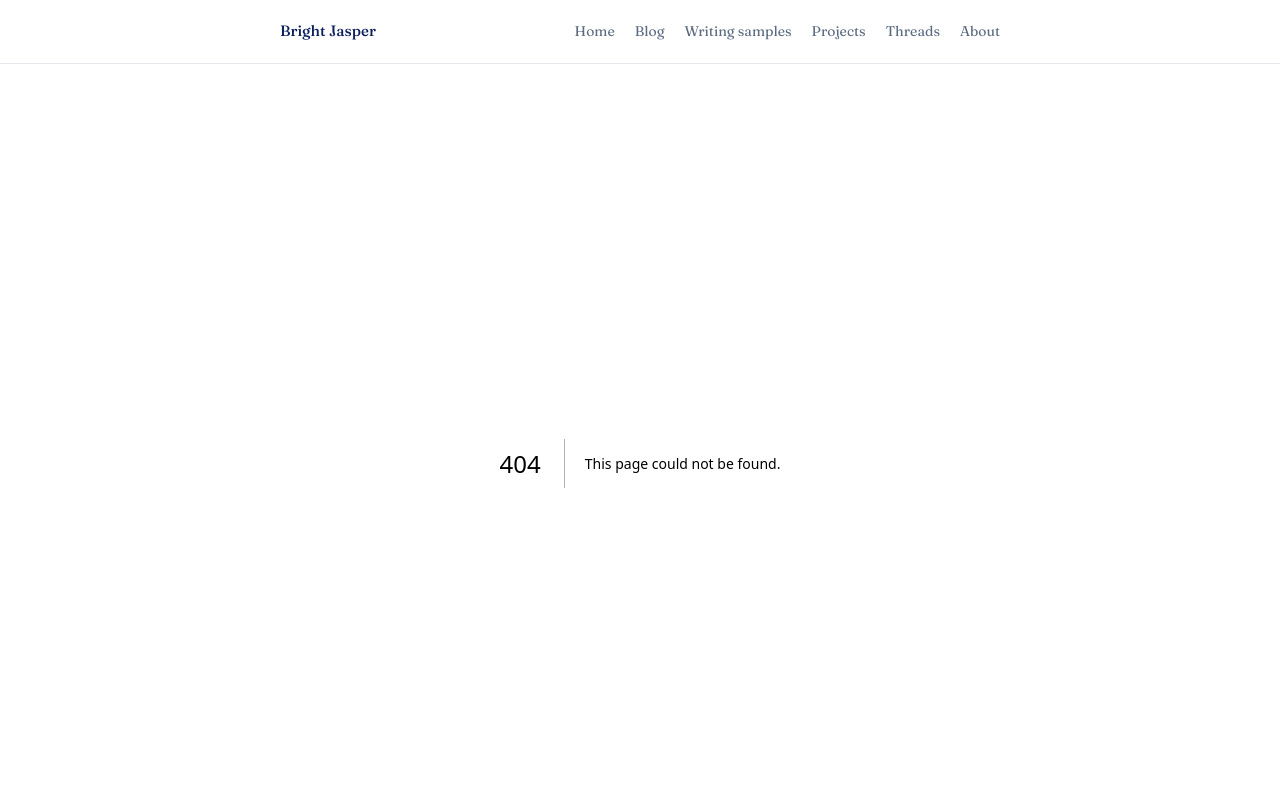
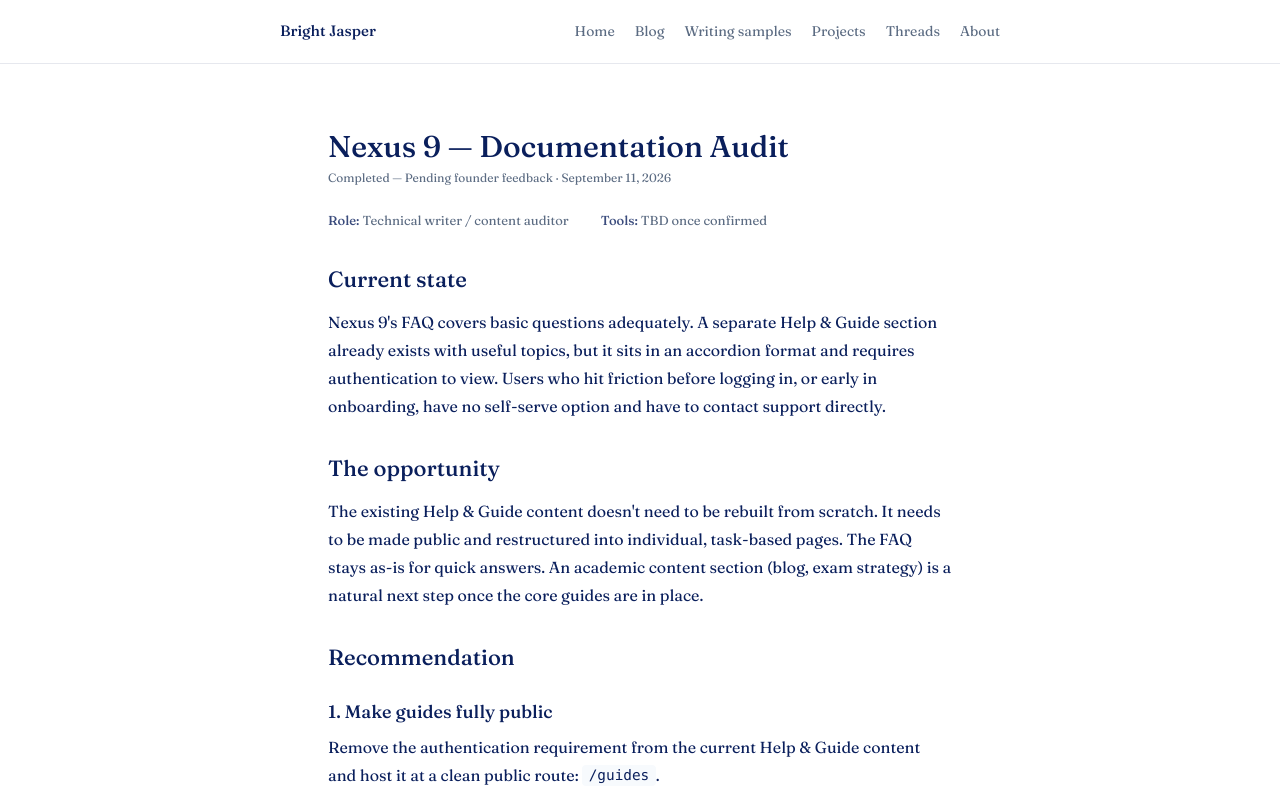
Before and after one commit to Aura-pix/bright-jasper, a Next.js app: page /projects/startup-documentation-audit in a window 1280 px wide. Before the commit this address had no page. Shown: the top 800 px of the page. Built offline with nearby package versions, Linux system fonts and the light colour scheme.

Commit message:
Create ProjectDetailPage component for project details
This file defines the ProjectDetailPage component, which displays project details including title, status, role, tools, and content. It also includes functions for generating static parameters and metadata for SEO.

```diff
--- /dev/null
+++ b/app/projects/[slug]/page.js
@@ -0,0 +1,75 @@
+import { MDXRemote } from "next-mdx-remote/rsc";
+import remarkGfm from "remark-gfm";
+import { getProjectBySlug, getAllProjectSlugs } from "@/lib/projects";
+import { notFound } from "next/navigation";
+
+// Pre-builds a static page for every .mdx file found in content/projects at build time.
+// Add a new file there -> a new slug appears here automatically, no code change needed.
+export function generateStaticParams() {
+  return getAllProjectSlugs().map((slug) => ({ slug }));
+}
+
+export function generateMetadata({ params }) {
+  const project = getProjectBySlug(params.slug);
+  if (!project) return {};
+
+  return {
+    title: `${project.title} — Bright Jasper`,
+    description: project.excerpt,
+  };
+}
+
+const STATUS_LABELS = {
+  "in-progress": "In progress",
+  completed: "Completed",
+  live: "Live",
+  "on-hold": "On hold",
+};
+
+function formatDate(dateString) {
+  if (!dateString) return null;
+  const date = new Date(dateString);
+  return date.toLocaleDateString("en-US", {
+    month: "long",
+    day: "numeric",
+    year: "numeric",
+  });
+}
+
+export default function ProjectDetailPage({ params }) {
+  const project = getProjectBySlug(params.slug);
+  if (!project) notFound();
+
+  return (
+    <article className="max-w-2xl mx-auto px-6 py-16">
+      <h1 className="text-[26px] sm:text-[30px] font-medium text-ink mb-1 leading-tight">
+        {project.title}
+      </h1>
+      <p className="text-[12px] text-muted mb-6">
+        {STATUS_LABELS[project.status] || project.status}
+        {project.statusNote ? ` — ${project.statusNote}` : ""}
+        {project.date ? ` · ${formatDate(project.date)}` : ""}
+      </p>
+
+      <div className="flex flex-wrap gap-x-8 gap-y-1 text-[13px] text-muted mb-8">
+        {project.role && (
+          <p>
+            <span className="font-medium text-ink/80">Role:</span> {project.role}
+          </p>
+        )}
+        {project.tools && (
+          <p>
+            <span className="font-medium text-ink/80">Tools:</span> {project.tools}
+          </p>
+        )}
+      </div>
+
+      <div className="prose-content">
+        <MDXRemote
+          source={project.content}
+          options={{ mdxOptions: { remarkPlugins: [remarkGfm] } }}
+        />
+      </div>
+    </article>
+  );
+}
```
